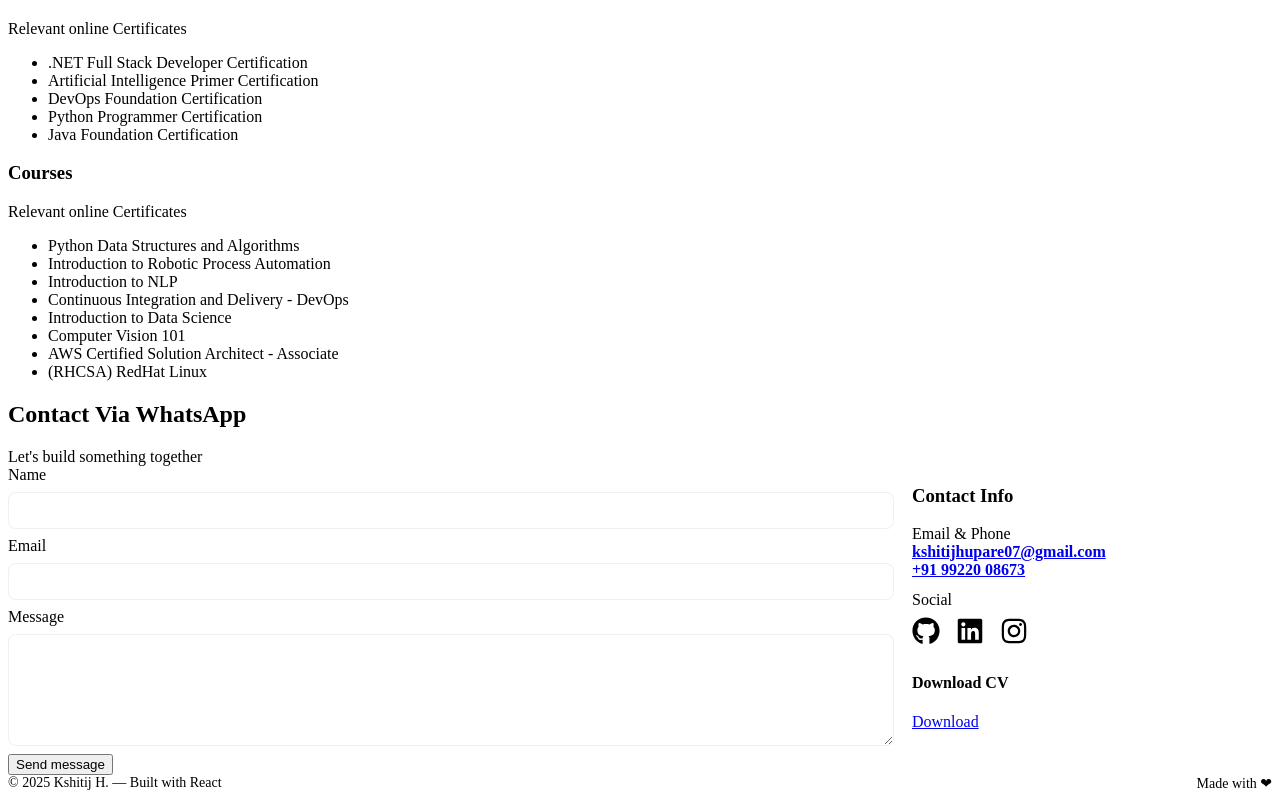
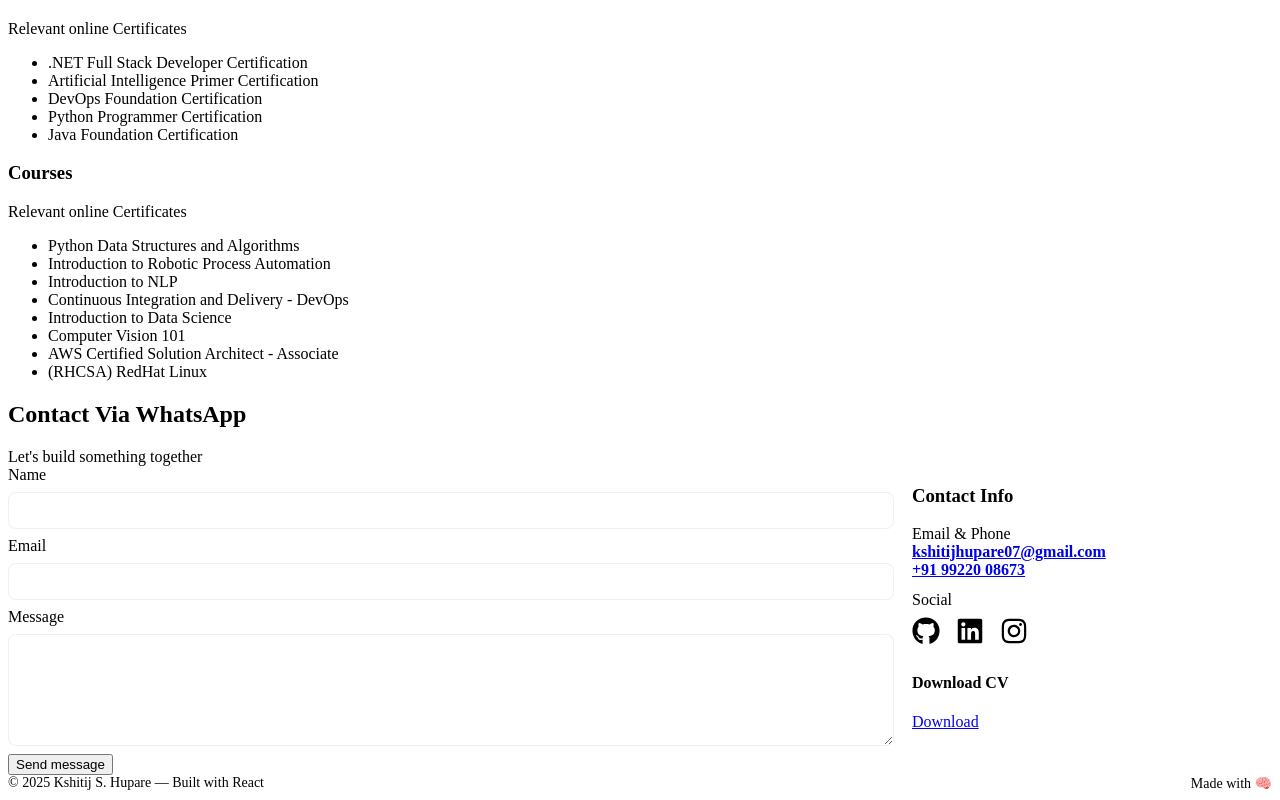
Before and after one commit to Kshitijh/portfolio, a React (Create React App) app: page / in a window 1280 px wide. Shown: the part 2874-3674 px from the top of the page. Built offline with nearby package versions, Linux system fonts and the light colour scheme; the HTML template or start-up script is replaced by a standard one.

Commit message:
minor change

```diff
--- a/src/components/Footer.js
+++ b/src/components/Footer.js
@@ -5,8 +5,8 @@ export default function Footer() {
     <footer>
       <div className="container">
         <div style={{display:"flex", alignItems:"center", justifyContent:"space-between", gap:12}}>
-          <div style={{fontSize:14}}>© {new Date().getFullYear()} Kshitij H. — Built with React</div>
-          <div style={{fontSize:14}} className="small">Made with ❤</div>
+          <div style={{fontSize:14}}>© {new Date().getFullYear()} Kshitij S. Hupare — Built with React</div>
+          <div style={{fontSize:14}} className="small">Made with 🧠</div>
         </div>
       </div>
     </footer>
```
